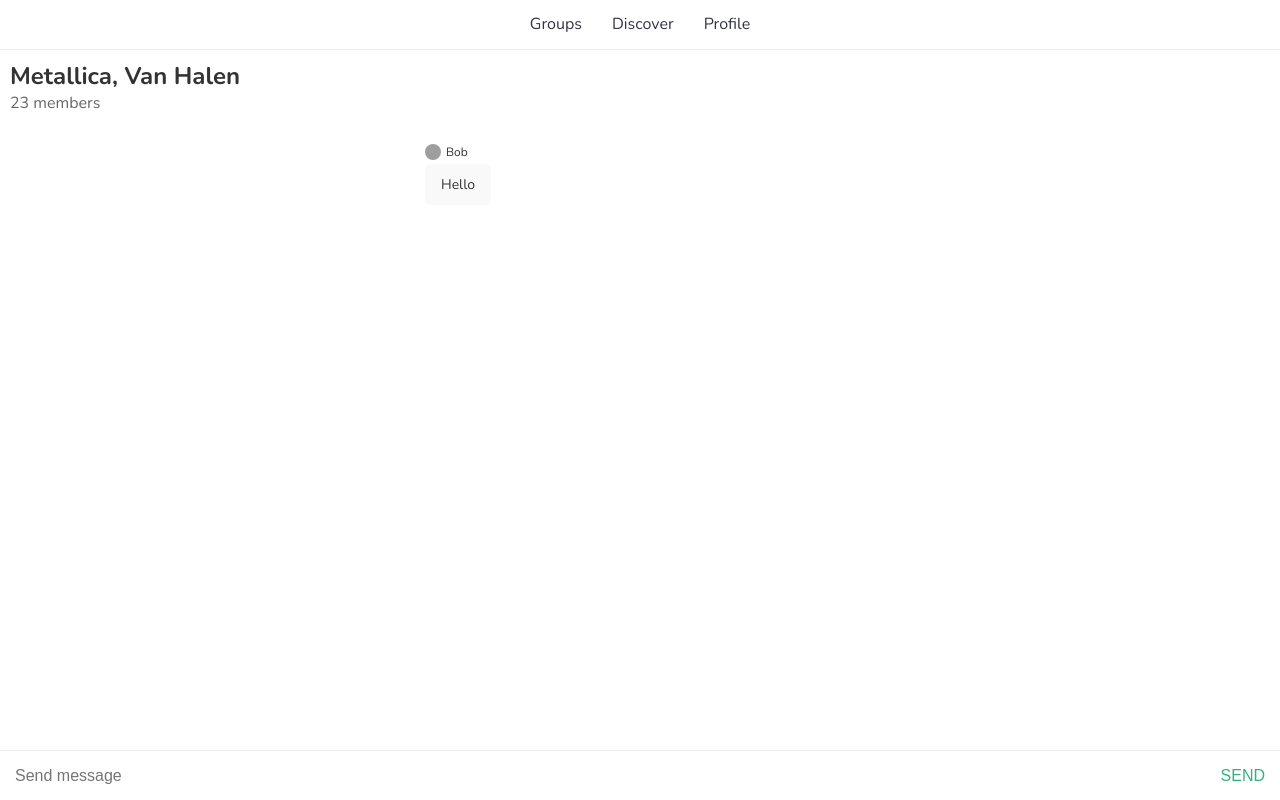
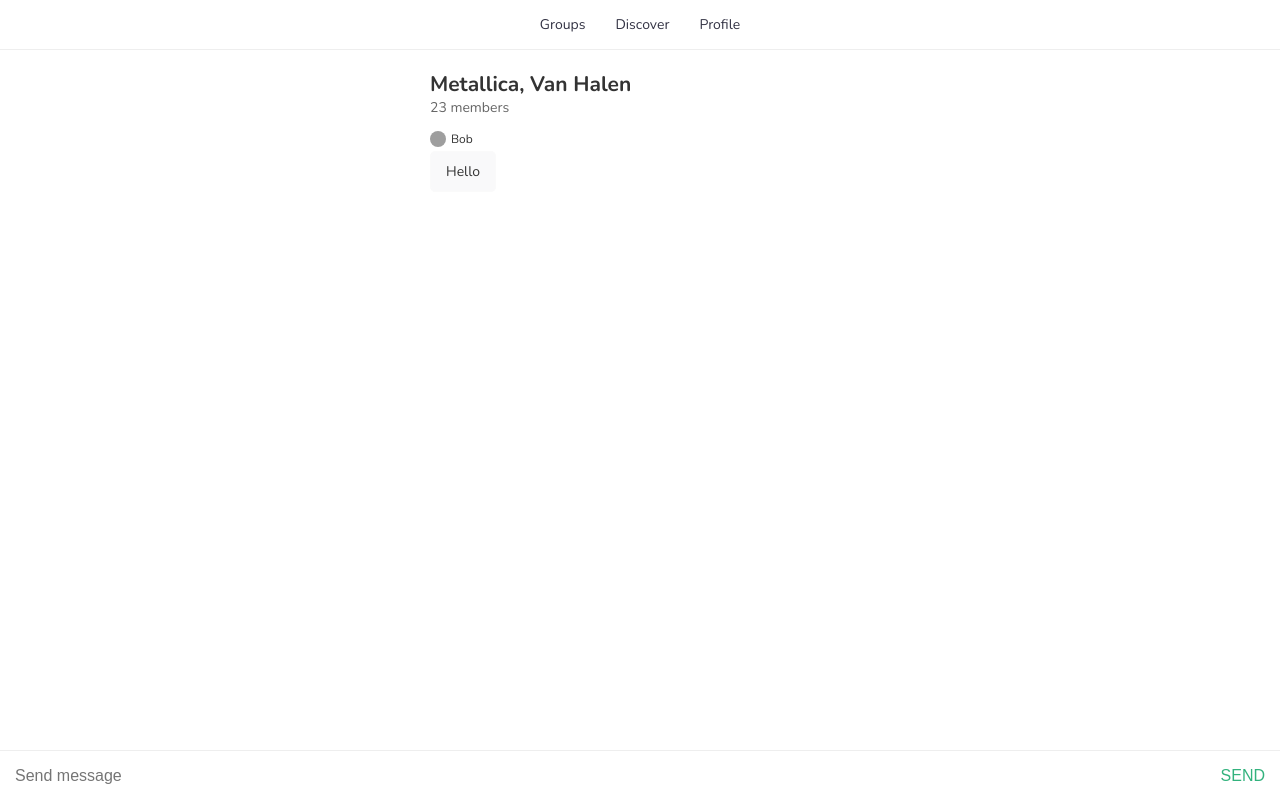
Before and after one commit to pkruczek/fbhacks-frontend, a React (Create React App) app: page /group/1 in a window 1280 px wide. Built offline with nearby package versions, Linux system fonts and the light colour scheme; grey boxes are pictures that could not be loaded.

Commit message:
Chat style changes

```diff
--- a/src/App.css
+++ b/src/App.css
@@ -5,6 +5,7 @@
 body,
 html {
   margin: 0;
+  font-size: 14px;
   color: #333;
 }
 
--- a/src/components/Button/Button.css
+++ b/src/components/Button/Button.css
@@ -2,7 +2,7 @@
   background-color: #32b27d;
   border: none;
   outline: none;
-  font-size: 14px;
+  font-size: 13px;
   padding: 10px 23px;
   color: #fff;
   border-radius: 12px;
--- a/src/components/Content/Content.css
+++ b/src/components/Content/Content.css
@@ -1,7 +1,7 @@
 .Content {
   max-width: 450px;
   margin: 0 auto;
-  padding: 10px 10px;
+  padding: 10px 15px;
 }
 
 .Content--full-height {
--- a/src/components/Message/Message.css
+++ b/src/components/Message/Message.css
@@ -1,4 +1,5 @@
 .Message {
+  flex-shrink: 0;
   display: flex;
   flex-direction: column;
   align-items: flex-start;
--- a/src/views/ChatView.css
+++ b/src/views/ChatView.css
@@ -1,10 +1,10 @@
 .ChatView__header {
-  position: fixed;
-  width: 100%;
-  top: 50px;
-  left: 0;
+  /* position: fixed; */
+  /* width: 100%; */
+  /* top: 50px; */
+  /* left: 0; */
   background-color: #fff;
-  padding: 10px;
+  padding: 10px 0;
 }
 .ChatView__title {
   margin: 0;
@@ -15,6 +15,7 @@
 }
 
 .Messages {
-  margin-top: 80px;
-  margin-bottom: 50px;
+  flex-grow: 1;
+  overflow-y: auto;
+  margin-bottom: 40px;
 }
--- a/src/views/ChatView.js
+++ b/src/views/ChatView.js
@@ -34,7 +34,10 @@
 
     return (
       <div className="ChatView">
-        <Content>
+        <Content fullHeight>
+          <div
+            style={{ display: "flex", flexDirection: "column", height: "100%" }}
+          >
             <div className="ChatView__header">
               <h2 className="ChatView__title">{group.tag}</h2>
               <div className="ChatView__subtitle">
@@ -53,6 +56,7 @@
                 <Message key={i} my={m.name === user.name} {...m} />
               ))}
             </div>
+          </div>
         </Content>
         <ChatInput onSend={this.handleSend} />
       </div>
```
Lines whose indentation alone changed are shown as unchanged.
